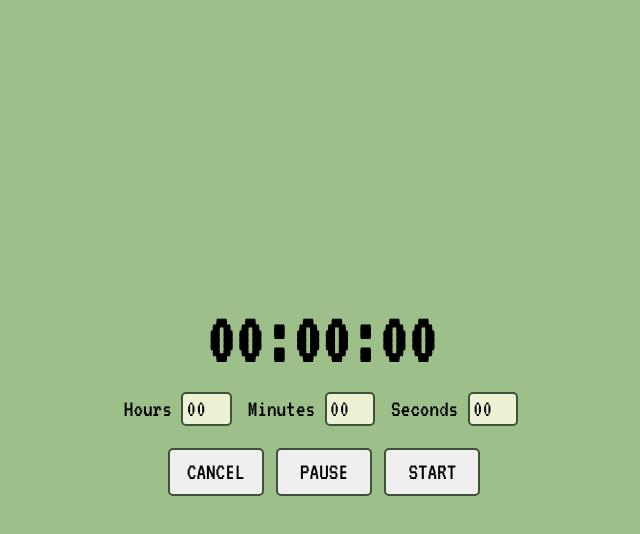
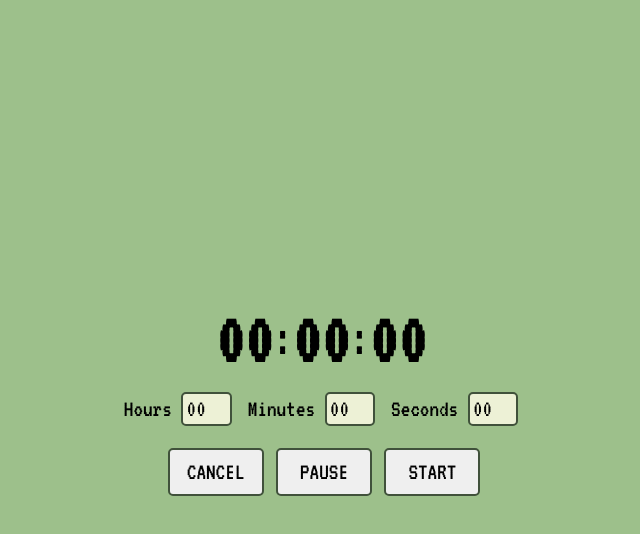
Before and after one commit to vhasckel/timer, a plain HTML site: page index.html in a window 1280 px wide. Both pictures are taken after a click on the button "START". Shown: the whole page, without its empty margins (319-959 px from the left). Drawn offline with Linux system fonts and the light colour scheme.

Commit message:
criada uma funcao somente para modificar o timer do DOM

```diff
--- a/index.html
+++ b/index.html
@@ -13,10 +13,12 @@
   <section class="container">
     <div id="timer" class="container_timer">
       <div class="time">
-        <h2 id="hours">00:</h2>
+        <h2 id="hours">00</h2>
+        <span>:</span>
       </div>
       <div class="time">
-        <h2 id="minutes">00:</h2>
+        <h2 id="minutes">00</h2>
+        <span>:</span>
       </div>
       <div class="time">
         <h2 id="seconds">00</h2>
--- a/main.js
+++ b/main.js
@@ -1,5 +1,6 @@
 const btnStart = document.getElementById("btn_start");
 const btnCancel = document.getElementById("btn_cancel");
+const btnPause = document.getElementById("btn_pause");
 const getHour = document.getElementById("hour");
 const getMinute = document.getElementById("minute");
 const getSecond = document.getElementById("second");
@@ -17,28 +18,25 @@ btnStart.addEventListener("click", () => {
   updateCountDown(duration);
 });
 
+const getTimeUnit = (unit) => (unit < 10 ? "0" + unit : unit);
+
+const insertCountdownValues = ({ hours, minutes, seconds }) => {
+  outHours.textContent = getTimeUnit(hours);
+  outMinutes.textContent = getTimeUnit(minutes);
+  outSeconds.textContent = getTimeUnit(seconds);
+};
+
 const updateCountDown = (duration) => {
   let timer = duration;
-  let hours = "";
-  let minutes = "";
-  let seconds = "";
 
   let interval = setInterval(() => {
     hours = Math.floor(timer / 60 / 60);
     minutes = Math.floor(timer / 60 - hours * 60);
     seconds = Math.floor(timer % 60);
-
     console.log(timer);
 
-    hours = hours < 10 ? "0" + hours : hours;
-    minutes = minutes < 10 ? "0" + minutes : minutes;
-    seconds = seconds < 10 ? "0" + seconds : seconds;
-
-    outHours.textContent = `${hours}:`;
-    outMinutes.textContent = `${minutes}:`;
-    outSeconds.textContent = `${seconds}`;
-
     timer -= 1;
+    insertCountdownValues({ hours, minutes, seconds });
 
     if (timer < 0) {
       clearInterval(interval);
--- a/style.css
+++ b/style.css
@@ -51,6 +51,11 @@
   width: 6rem;
 }
 
+.time {
+  display: flex;
+  align-items: center;
+}
+
 @media only screen and (max-width: 480px) {
   .input_container {
     align-items: center;
```
